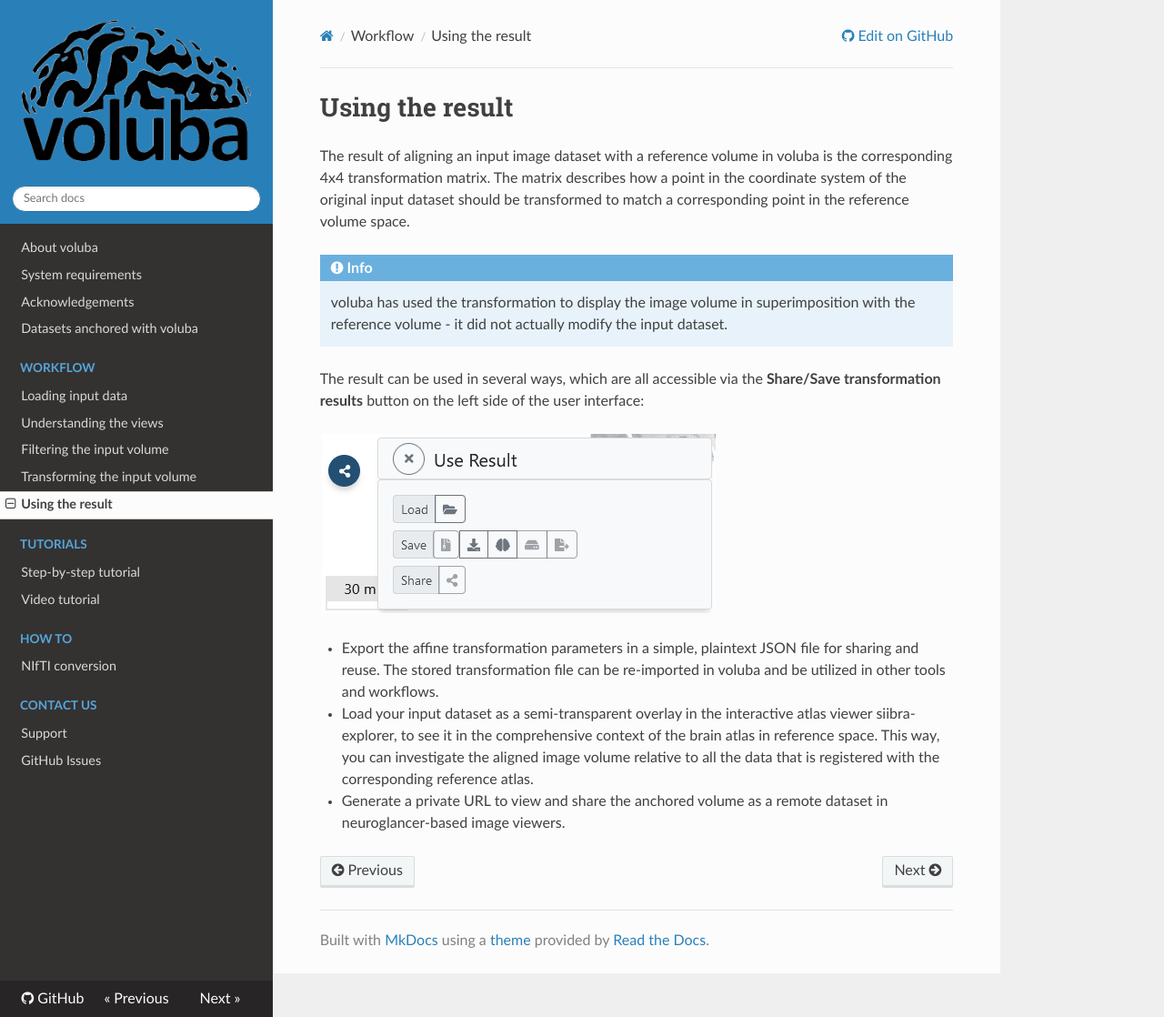
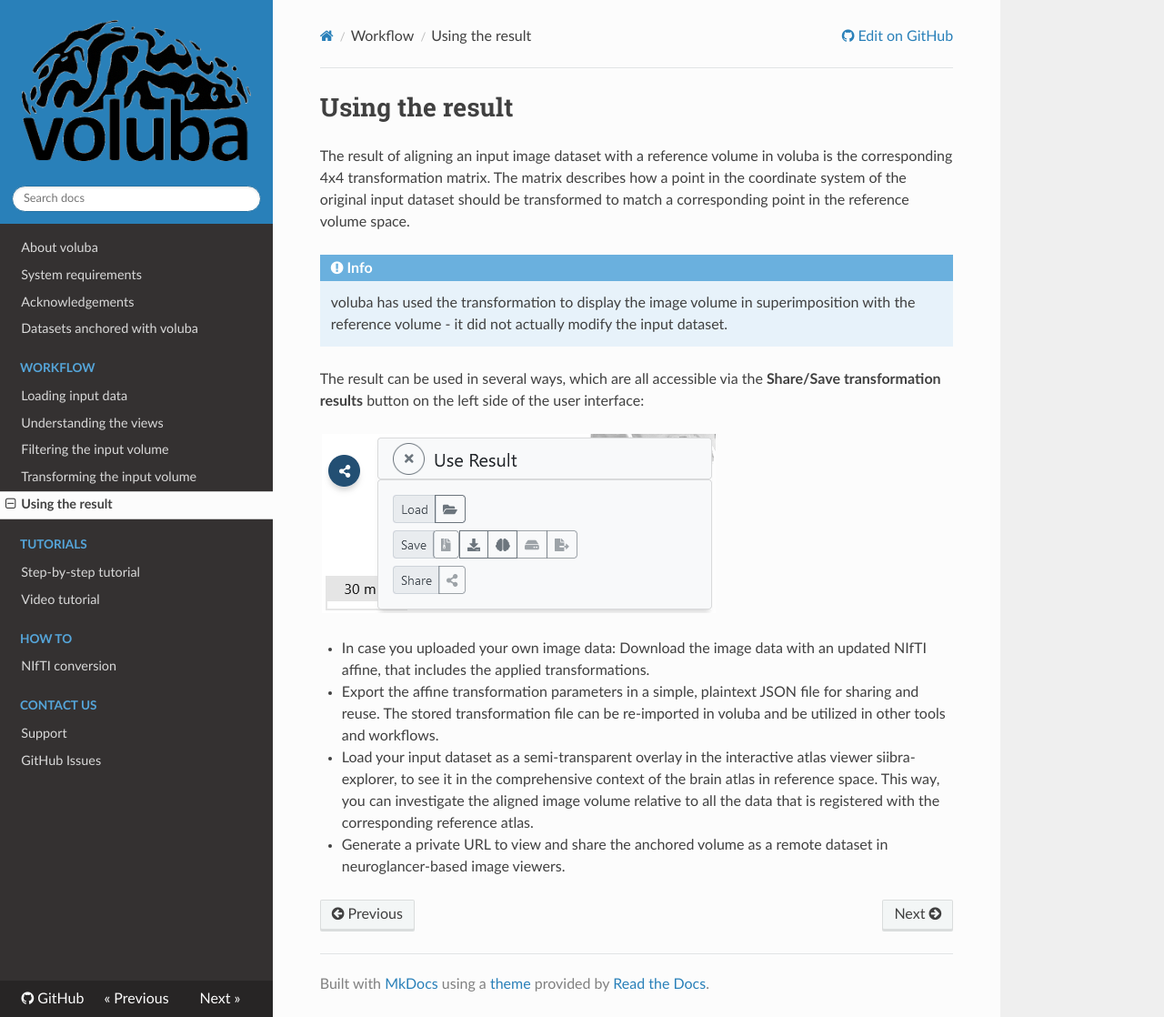
Before and after one commit to FZJ-INM1-BDA/voluba, an MkDocs documentation site: the page built from user_docs/results.md, in a window 1280 px wide and 1118 px high. Shown: the whole window at 91% size. Built offline with MkDocs 1.6.1, drawn with Linux system fonts in a browser that asks for light colours; nearby versions of some CDN libraries.

Commit message:
Mention download of updated NIfTI

```diff
--- a/user_docs/results.md
+++ b/user_docs/results.md
@@ -10,6 +10,7 @@ The result can be used in several ways, which are all accessible via the **Share
 
 ![snippet](images/results.png)
 
+- In case you uploaded your own image data: Download the image data with an updated NIfTI affine, that includes the applied transformations.
 - Export the affine transformation parameters in a simple, plaintext JSON file for sharing and reuse. The stored transformation file can be re-imported in voluba and be utilized in other tools and workflows.
 - Load your input dataset as a semi-transparent overlay in the interactive atlas viewer siibra-explorer, to see it in the comprehensive context of the brain atlas in reference space. This way, you can investigate the aligned image volume relative to all the data that is registered with the corresponding reference atlas.
 - Generate a private URL to view and share the anchored volume as a remote dataset in neuroglancer-based image viewers.
```
